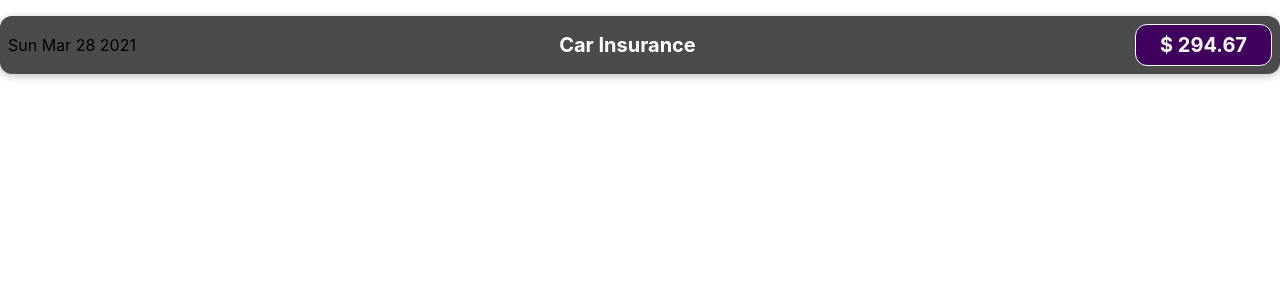
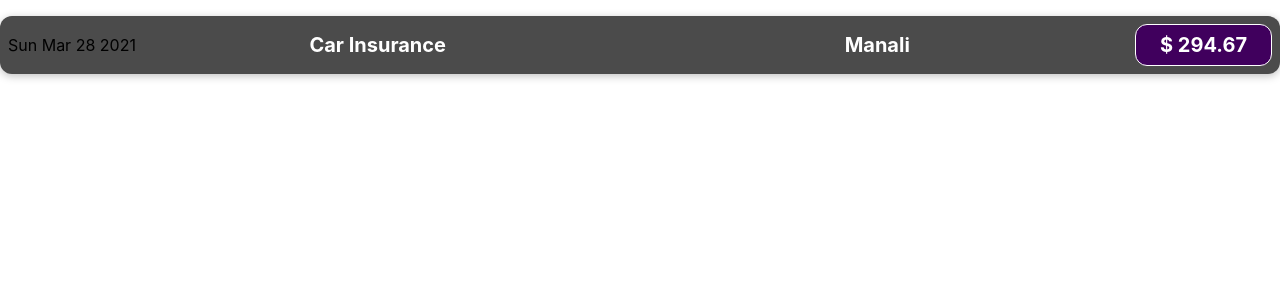
Before and after one commit to JaiminSheladiya/sharpener-practice, a React (Create React App) app in the folder first-react/: page / in a window 1280 px wide. Shown: the top 300 px of the page. Built offline with nearby package versions, Linux system fonts and the light colour scheme.

Commit message:
adding css to react project

```diff
--- a/first-react/src/components/ExpenseItem.jsx
+++ b/first-react/src/components/ExpenseItem.jsx
@@ -5,12 +5,13 @@ const ExpenseItem = () => {
   const expenseDate = new Date(2021, 2, 28);
   const expenseTitle = "Car Insurance";
   const expenseAmount = 294.67;
-
+  const LocationOfExpenditure = 'Manali'
   return (
     <div className="expense-item">
       <div>{expenseDate.toDateString()}</div>
       <div className="expense-item__description">
         <h2>{expenseTitle}</h2>
+        <h2>{LocationOfExpenditure}</h2>
         <div className="expense-item__price">$ {expenseAmount}</div>
       </div>
     </div>
```
